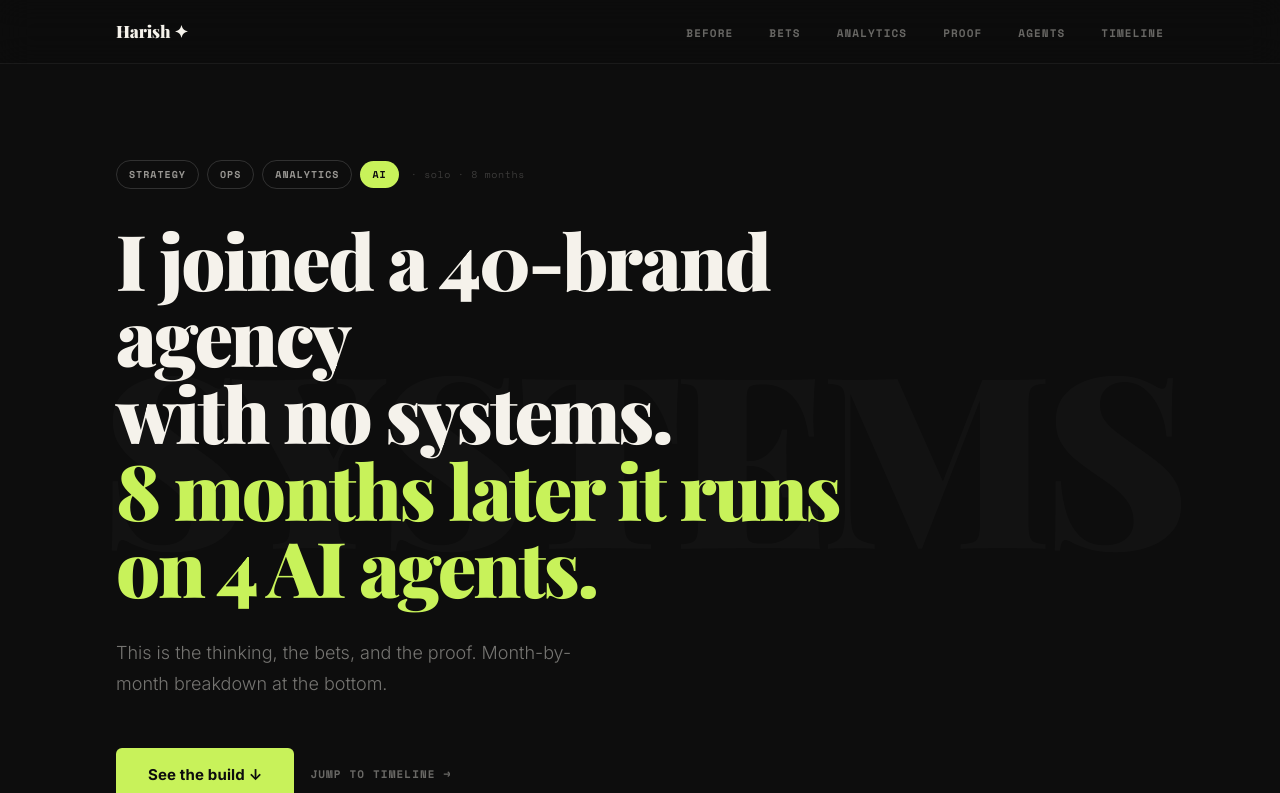
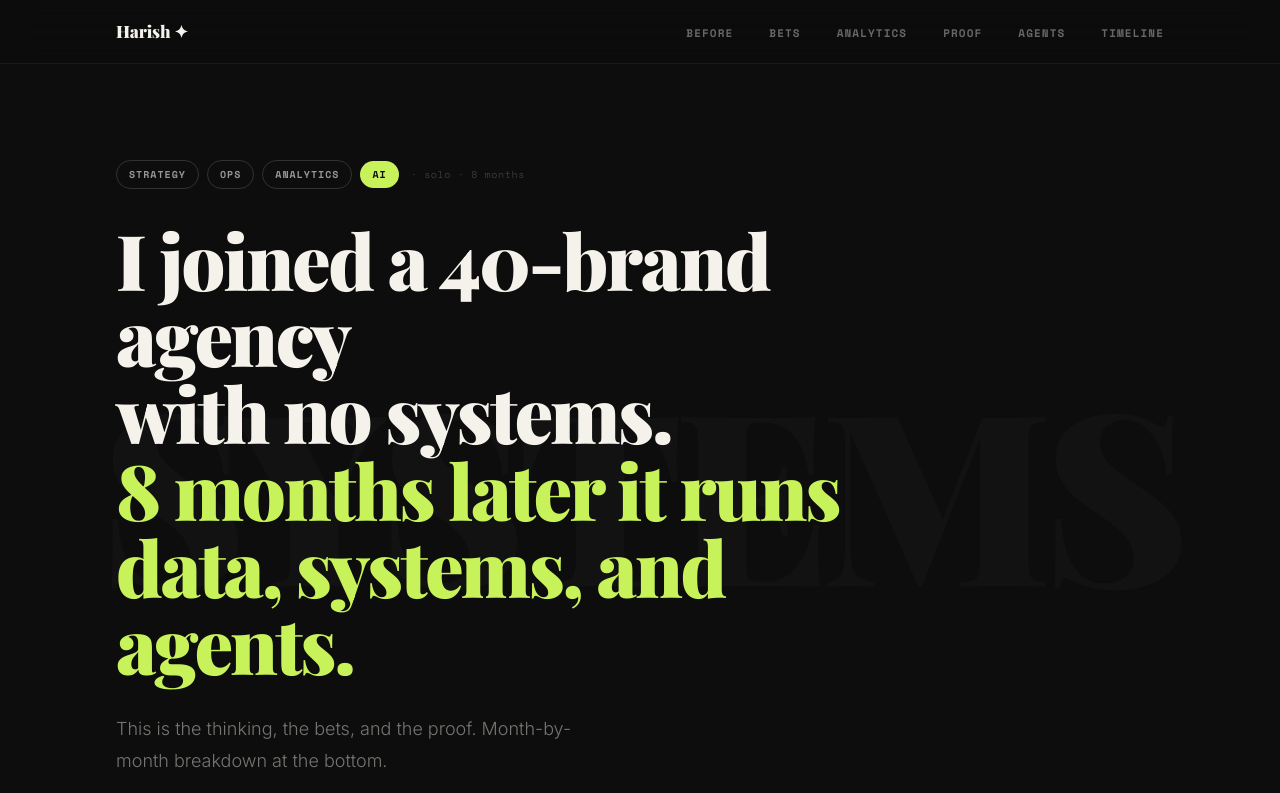
Before and after one commit to hparameshwar/ops-i-did-it-again, a React (Vite) app: page / in a window 1280 px wide. Shown: the top 793 px of the page. Built offline with nearby package versions, Linux system fonts and the light colour scheme; a web font is replaced by a local one.

Commit message:
Update Hero.jsx

```diff
--- a/src/components/Hero.jsx
+++ b/src/components/Hero.jsx
@@ -55,7 +55,7 @@ export default function Hero() {
         }}>
           I joined a 40-brand agency<br />
           with no systems.<br />
-          <span style={{ color: 'var(--accent)' }}>8 months later it runs<br />on 4 AI agents.</span>
+          <span style={{ color: 'var(--accent)' }}>8 months later it runs<br />data, systems, and agents.</span>
         </h1>
 
         <p style={{
```
